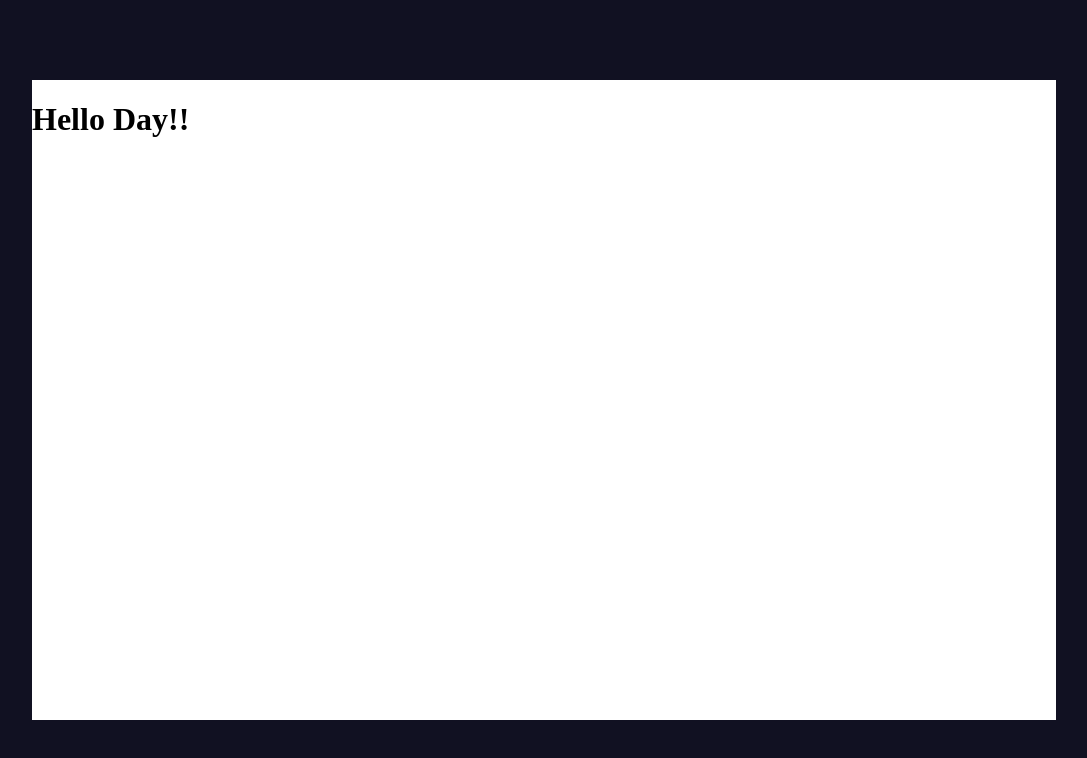
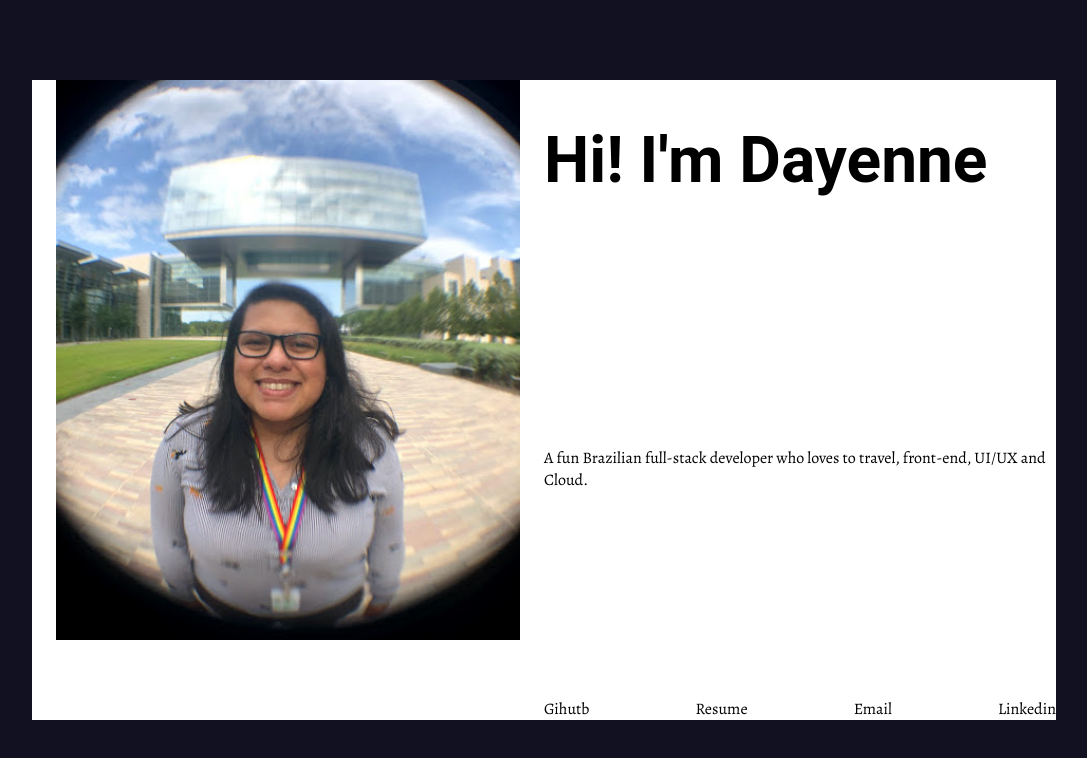
Before and after one commit to dayesouza/dayesouza.github.io, a Gatsby site: page / in a window 1280 px wide. Shown: the whole page, without its empty margins (96-1183 px from the left). Built offline with nearby package versions, Linux system fonts and the light colour scheme; Gatsby itself is replaced by a stand-in of ours.

Commit message:
some changes and image

```diff
--- a/gatsby-config.js
+++ b/gatsby-config.js
@@ -10,5 +10,17 @@ module.exports = {
     description: `Dayenne Souza's portfolio.`,
     author: `@dayesouza`,
   },
-  plugins: [`gatsby-plugin-sass`, `gatsby-plugin-react-helmet`],
+  plugins: [
+    `gatsby-plugin-sass`,
+    `gatsby-plugin-react-helmet`,
+    `gatsby-plugin-sharp`,
+    `gatsby-transformer-sharp`,
+    {
+      resolve: `gatsby-source-filesystem`,
+      options: {
+        path: `${__dirname}/src/images`,
+        name: "images",
+      },
+    },
+  ],
 };
--- a/package.json
+++ b/package.json
@@ -15,8 +15,12 @@
   },
   "dependencies": {
     "gatsby": "^2.23.10",
+    "gatsby-image": "^2.4.16",
     "gatsby-plugin-react-helmet": "^3.3.5",
     "gatsby-plugin-sass": "^2.3.5",
+    "gatsby-plugin-sharp": "^2.6.27",
+    "gatsby-source-filesystem": "^2.3.24",
+    "gatsby-transformer-sharp": "^2.5.13",
     "node-sass": "^4.14.1",
     "react": "^16.12.0",
     "react-dom": "^16.12.0",
--- a/src/components/homeComponent.js
+++ b/src/components/homeComponent.js
@@ -1,9 +1,25 @@
 import React from "react";
+import Photo from "./photo/photo";
+import { Links } from "./links/links";
 
 export default function HomeComponent(props) {
   return (
     <div className="white-board">
-      <h1>Hello Day!!</h1>
+      <div className="flex-row h-100">
+        <div className="flex-1">
+          <Photo />
+        </div>
+        <div className="flex-1">
+          <div className="flex-column space-between h-100">
+            <h1 className="greeting"> Hi! I'm Dayenne</h1>
+            <span>
+              A fun Brazilian full-stack developer who loves to travel,
+              front-end, UI/UX and Cloud.
+            </span>
+            <Links />
+          </div>
+        </div>
+      </div>
     </div>
   );
 }
--- /dev/null
+++ b/src/components/links/links.js
@@ -0,0 +1,12 @@
+import React from "react";
+
+export function Links() {
+  return (
+    <div class="flex-row space-between">
+      <span>Gihutb</span>
+      <span>Resume</span>
+      <span>Email</span>
+      <span>Linkedin</span>
+    </div>
+  );
+}
--- /dev/null
+++ b/src/components/photo/photo.js
@@ -0,0 +1,30 @@
+import React from "react";
+import { graphql, useStaticQuery } from "gatsby";
+import Img from "gatsby-image";
+
+function Photo() {
+  const imgQuery = useStaticQuery(graphql`
+  query {
+    file(relativePath: { eq: "profile.jpg" }) {
+      childImageSharp {
+        fluid(maxWidth: 1000, quality: 100) {
+          ...GatsbyImageSharpFluid
+        }
+      }
+    }
+  }
+`)
+
+  return (
+    <>
+      <Img
+        style={{ height: "70vh", width: "auto" }}
+        imgStyle={{ objectFit: "contain" }}
+        fluid={imgQuery.file.childImageSharp.fluid}
+        alt="Dayenne's photo smiling, using glasses"
+      />
+    </>
+  );
+}
+
+export default Photo;
--- a/src/pages/index.js
+++ b/src/pages/index.js
@@ -9,6 +9,7 @@ export default function Home() {
       <Helmet>
         <meta charSet="utf-8" />
         <title>Dayenne Souza</title>
+        <link href="https://fonts.googleapis.com/css2?family=Alegreya&display=swap" rel="stylesheet"/>
         <meta name="description" content="Dayenne's Personal Portfolio"></meta>
       </Helmet>
 
--- a/src/styles/global.scss
+++ b/src/styles/global.scss
@@ -1,4 +1,39 @@
 html {
   background-color: #111122;
   color: white;
+  font-family: 'Alegreya', serif;
 }
+
+h1, h2, h3, h4, h5, h6 {
+  font-family: 'Roboto', serif;
+}
+
+.flex-row {
+  display: flex;
+  flex-direction: row;
+}
+
+.flex-column {
+  display: flex;
+  flex-direction: column;
+}
+
+.space-between {
+  justify-content: space-between;
+}
+
+.flex-1 {
+  flex: 1;
+}
+
+.flex-2 {
+  flex: 2;
+}
+
+.h-100 {
+  height: 100%;
+}
+
+.h-80 {
+  height: 80%;
+}
--- a/src/styles/home.scss
+++ b/src/styles/home.scss
@@ -7,3 +7,7 @@
   background-color: white;
   color: black;
 }
+
+.greeting {
+  font-size: 4em;
+}
```
Also changed, not shown: src/pages/404.js (added, +10 -0 lines), src/images/profile.jpg (added), 2 other files.
